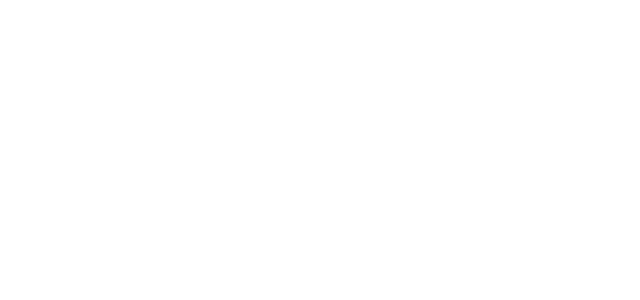
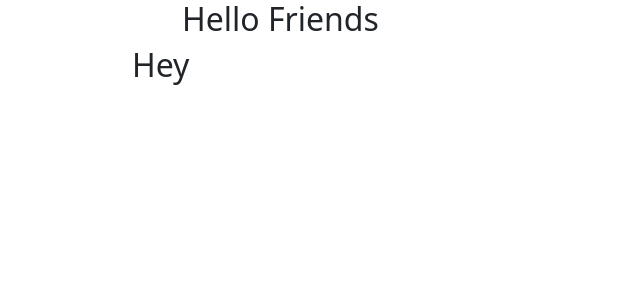
Before and after one commit to dkalaitzis/movie-app, a React (Create React App) app: page /test in a window 1280 px wide. Before the commit this address had no page. Shown: the top 300 px of the page, without its empty margins (0-640 px from the left). Built offline with nearby package versions, Linux system fonts and the light colour scheme.

Commit message:
FramerAnimationsAttempt1

```diff
--- a/package.json
+++ b/package.json
@@ -7,6 +7,7 @@
     "@testing-library/react": "^12.1.2",
     "@testing-library/user-event": "^13.5.0",
     "bootstrap": "^5.1.3",
+    "framer-motion": "^6.2.3",
     "react": "^17.0.2",
     "react-dom": "^17.0.2",
     "react-icons": "^4.3.1",
--- a/src/App.css
+++ b/src/App.css
@@ -1,6 +1,6 @@
 .home {
   width: 100vw;
-  height: 80vw;
+  height: 60vw;
   background-image: linear-gradient(#0093E9, #80D0C7);
 }
 
@@ -61,6 +61,7 @@
   border: 1px solid;
   border-left: 0;
   padding-left: 30px;
+  padding-right: 25px;
 
 }
 
--- a/src/App.js
+++ b/src/App.js
@@ -2,6 +2,7 @@
 import 'bootstrap/dist/css/bootstrap.min.css';
 import { BrowserRouter, Route, Routes } from 'react-router-dom';
 import MoviePage from './components/MoviePage';
+import Home1 from './components/Home1';
 import Home from './components/Home';
 
 const App = () => {
@@ -13,6 +14,11 @@
           path="/"
           element= {<Home />}
         />
+        <Route
+          exact
+          path="/test"
+          element= {<Home1 />}
+        />
         <Route path="/movies/:imbdID" element={<MoviePage />}/>
 
       </Routes>
--- /dev/null
+++ b/src/components/Home1.js
@@ -0,0 +1,26 @@
+import { motion } from "framer-motion"
+import React from 'react';
+
+export const Home1 = () => (
+    <div className="container">
+  <motion.div className="home1"
+    animate = {{ x:100, opacity: 1 }}
+    transition={{ type: "tween", stiffness: 100 }}
+    initial= {{ opacity: 0 }}
+  >
+      <h2>Hello Friends</h2>
+
+  </motion.div>
+  <motion.div className="home2"
+    animate = {{ x:50, opacity: 1 }}
+    transition={{ type: "tween", stiffness: 100, delay: 0.2}}
+    initial= {{ opacity: 0 }}
+  >
+      <h2>Hey</h2>
+
+  </motion.div>
+  </div>
+
+)
+
+export default Home1;
--- a/src/components/SearchBar.js
+++ b/src/components/SearchBar.js
@@ -1,7 +1,7 @@
 import React from "react";
 import { BsXCircleFill } from "react-icons/bs";
 import { Link } from "react-router-dom";
-
+import { motion } from "framer-motion";
 
 const SearchBar = (props) => {
   return (
@@ -15,7 +15,10 @@
         ></input>
         {/* show (X) only when there is input and onClick clear the input */}
         {props.searchValue !== "" && (
-          <div className="cancel-button" onClick={() => props.setSearchValue("")}>
+          <div
+            className="cancel-button"
+            onClick={() => props.setSearchValue("")}
+          >
             <BsXCircleFill />
           </div>
         )}
@@ -30,17 +33,27 @@
             >
               <div className="row">
                 <div className="col-3">
-                <div className="movie-icon">
+                  <motion.div
+                    className="movie-icon"
+                    animate={{ x: 2, opacity: 1 }}
+                    transition={{ type: "tween", stiffness: 100, delay: 0.2 }}
+                    initial={{ opacity: 0, x: -20 }}
+                  >
                     <img
                       src={movie.Poster}
                       alt={movie.imdbID}
                       width="100"
                       height="120"
                     ></img>
-                </div>
+                  </motion.div>
                 </div>
 
-              <div className="col-9">
+                <motion.div
+                  className="col-9"
+                  animate={{ x: 20, opacity: 1 }}
+                  transition={{ type: "tween", stiffness: 100 }}
+                  initial={{ opacity: 0, x: -30 }}
+                >
                   <div className="row">
                     <div className="movie-title">{movie.Title}</div>
                   </div>
@@ -50,13 +63,24 @@
                   </div>
 
                   <div className="row">
-                  <div className="movie-year">Release Year: {movie.Year}</div>
+                    <div className="imdb-id">IMDB ID: {movie.imdbID}</div>
                   </div>
 
-                <div className="row">
-                  <div className="imdb-id">IMDB ID: {movie.imdbID}</div>
-                </div>
-              </div>
+                  <motion.div className="row"
+                    animate = {{ x:5, scale: 1.03, opacity: 1 }}
+                    initial= {{ opacity: 0 }}
+                    transition={{
+                      repeat: 1,
+                      repeatType: "reverse",
+                      duration: 0.6,
+                      opacity: 1
+                    }}
+
+                  >
+                    <div className="movie-year">Release Year: {movie.Year}</div>
+                  </motion.div>
+
+                </motion.div>
               </div>
             </Link>
           </li>
```
Also changed, not shown: 1 other file (tests, documents, lock files or other folders). Lines whose indentation alone changed are shown as unchanged.
